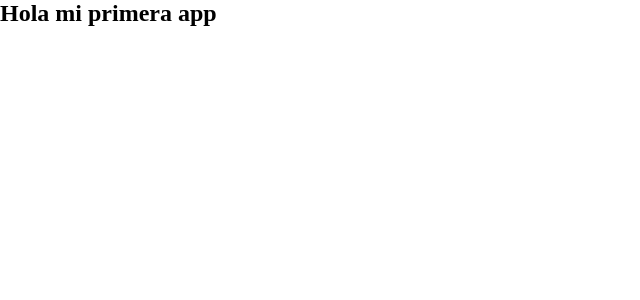
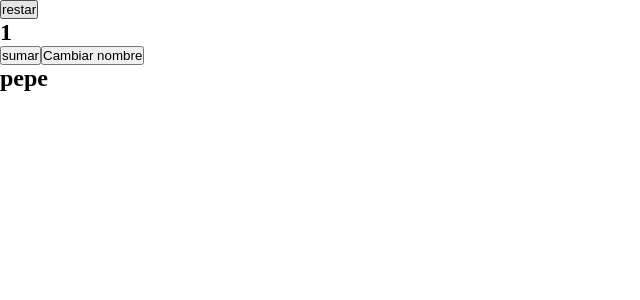
Before and after one commit to jorgeduje/ecommerce-68530, a React (Vite) app: page / in a window 1280 px wide. Shown: the top 300 px of the page, without its empty margins (0-640 px from the left). Built offline with nearby package versions, Linux system fonts and the light colour scheme.

Commit message:
se implementa estructura de carpetas, repaso de props y state y se trabaja con useEffect

```diff
--- a/package.json
+++ b/package.json
@@ -11,7 +11,8 @@
   },
   "dependencies": {
     "react": "^18.3.1",
-    "react-dom": "^18.3.1"
+    "react-dom": "^18.3.1",
+    "react-icons": "^5.4.0"
   },
   "devDependencies": {
     "@eslint/js": "^9.17.0",
--- a/src/App.jsx
+++ b/src/App.jsx
@@ -1,5 +1,15 @@
+import Counter from "./components/common/counter/Counter";
+import Navbar from "./components/layouts/navbar/Navbar";
+import ItemListContainer from "./components/pages/itemListContainer/ItemListContainer";
+
 function App() {
-  return <h2>Hola mi primera app</h2>;
+  return (
+    <div>
+      {/* <Navbar /> */}
+      {/* <ItemListContainer greeting="hola como estas?" /> */}
+      <Counter />
+    </div>
+  );
 }
 
 export default App;
--- /dev/null
+++ b/src/components/common/cartWidget/CartWidget.jsx
@@ -0,0 +1,11 @@
+import { FaShoppingCart } from "react-icons/fa";
+const CartWidget = () => {
+  return (
+    <div>
+      <h2>2</h2>
+      <FaShoppingCart />
+    </div>
+  );
+};
+
+export default CartWidget;
--- /dev/null
+++ b/src/components/common/counter/Counter.jsx
@@ -0,0 +1,43 @@
+import { useState, useEffect } from "react";
+
+const Counter = () => {
+  const [contador, setContador] = useState(1);
+  const [nombre, setNombre] = useState("pepe");
+  const [variable, setVariable] = useState(null);
+
+  const cambiarNombre = () => {
+    if (nombre === "pepe") {
+      setNombre("juan");
+    } else {
+      setNombre("pepe");
+    }
+  };
+
+  useEffect(() => {
+    console.log("una peticion a un servidor en la india");
+    // setVariable([]);
+  }, [nombre, contador]); // array de dependencias
+
+  console.log("una peticion fuera del effect");
+
+  const sumar = () => {
+    setContador(contador + 1);
+  };
+
+  const restar = () => {
+    setContador(contador - 1);
+  };
+
+  return (
+    <div>
+      <button onClick={restar}>restar</button>
+      <h2>{contador}</h2>
+      {/* {variable.map()} */}
+      <button onClick={sumar}>sumar</button>
+      <button onClick={cambiarNombre}>Cambiar nombre</button>
+      <h2>{nombre}</h2>
+    </div>
+  );
+};
+
+export default Counter;
--- /dev/null
+++ b/src/components/common/productCard/ProductCard.jsx
@@ -0,0 +1,26 @@
+const ProductCard = ({ price, title, stock }) => {
+  // const { price, title, stock } = props;
+
+  return (
+    <div style={{ border: "2px solid black" }}>
+      <h2>{title}</h2>
+      <h2>{price}</h2>
+      <h2>{stock} </h2>
+    </div>
+  );
+};
+
+export default ProductCard;
+
+// const sumar = (a, b)=>{
+//     return a + b
+// }
+
+// sumar(5, 6) ---> 11
+// sumar(2, 3) ---> 5
+
+// sumar( 2,  4, 6 )
+// <Sumar pepe={2} juan={4} hola={6} x={true} /> --->
+//  { pepe:2, juan: 4, hola: 6, x:true } ---> props
+//  props.pepe 2
+//  props.juan 4
--- /dev/null
+++ b/src/components/layouts/footer/Footer.jsx
@@ -0,0 +1,5 @@
+const Footer = () => {
+  return <div>Footer</div>;
+};
+
+export default Footer;
--- /dev/null
+++ b/src/components/layouts/navbar/Navbar.jsx
@@ -0,0 +1,18 @@
+import CartWidget from "../../common/cartWidget/CartWidget";
+
+const Navbar = () => {
+  console.log("hola");
+  return (
+    <div>
+      <h3>logo</h3>
+      <ul>
+        <li>Todas</li>
+        <li>Urbanas</li>
+        <li>Deportivas</li>
+      </ul>
+      <CartWidget />
+    </div>
+  );
+};
+
+export default Navbar;
--- /dev/null
+++ b/src/components/pages/itemListContainer/ItemListContainer.jsx
@@ -0,0 +1,19 @@
+import ProductCard from "../../common/productCard/ProductCard";
+
+const ItemListContainer = ({ greeting }) => {
+  // { gretting: "hola como estas"}
+  //   console.log(props.gretting);
+  //   console.log(props.otroSaludo);
+  console.log("otro log");
+  return (
+    <div>
+      <h2>{greeting}</h2>
+      <ProductCard title="nike" price={200} stock={1} />
+      <ProductCard title="puma" price={300} stock={31} />
+      <ProductCard title="wilson" price={500} stock={2} />
+      <ProductCard title="jaguar" price={100} stock={14} />
+    </div>
+  );
+};
+
+export default ItemListContainer;
```
Also changed, not shown: eslint.config.js (+18 -17 lines), src/products.js (added, +11 -0 lines), src/components/layouts/footer/footer.css (added), src/components/layouts/navbar/navbar.css (added), 1 other file (tests, documents, lock files or other folders).
